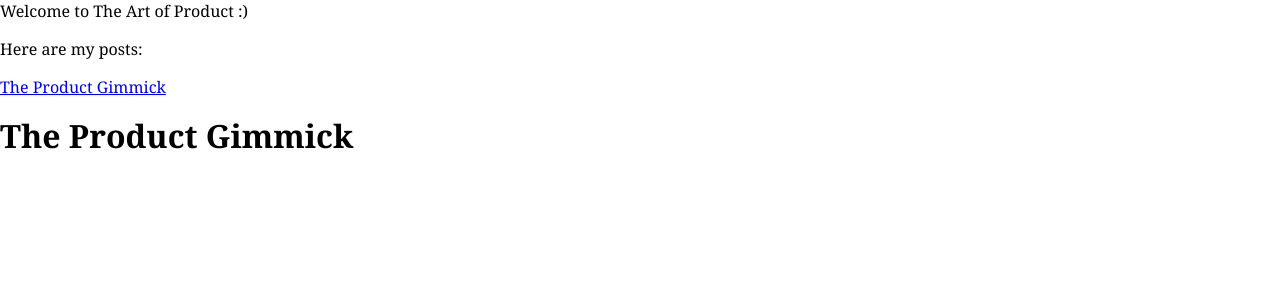
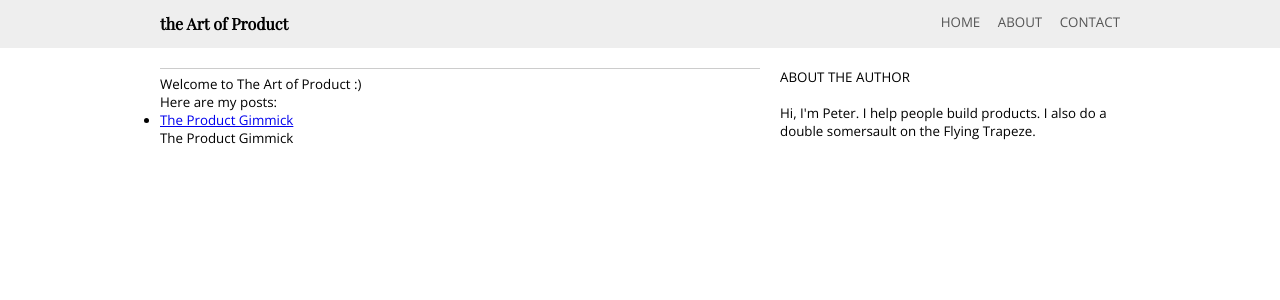
Before and after one commit to theartofproduct/theartofproduct.github.io, a Jekyll site: the page built from index.html, in a window 1280 px wide. Shown: the top 300 px of the page. Built offline with Jekyll 4.4.1, drawn with Linux system fonts in a browser that asks for light colours.

Commit message:
layout updates

```diff
--- a/_layouts/default.html
+++ b/_layouts/default.html
@@ -1,17 +1,42 @@
 <!DOCTYPE html>
 <html>
 <head>
-        <title>{% if page.title %}{{ page.title }} &mdash; {% endif %}The Art of Product</title>
+    <title>{% if page.title %}{{ page.title }} &mdash; {% endif %}the Art of Product</title>
+    <link href='http://fonts.googleapis.com/css?family=Playfair+Display|Open+Sans|Merriweather+Sans' rel='stylesheet' type='text/css'>
     <style type="text/css">
         * { margin: 0; padding: 0; }
         html, body { height: 100%; }
-            body {
-                font-family: Georgia, Arial, Sans-Serif;
-            }
-            p, div, h1, h2, h3, h4, h5, h6 { margin-bottom: 1em; }
+        body { font-family: 'Open Sans', sans-serif; font-size: 10pt; }
+        .cw { width:960px; margin: 0 auto; }
+        h1, h2, h3, h4, h5, h6 { font-weight: normal; font-size: 10pt; }
     </style>
 </head>
 <body>
+    <div style="background-color:#eee;">
+        <div class="cw" style="padding: 1em 0;overflow:hidden;">
+            <div style="float:right;">
+                <span style="margin-left:14px;color:#555;">HOME</span>
+                <span style="margin-left:14px;color:#555;">ABOUT</span>
+                <span style="margin-left:14px;color:#555;">CONTACT</span>
+            </div>
+            <div style="font-family:'Playfair Display';font-weight:bold;font-size:16px;float:left;">the Art of Product</div>
+
+        </div>
+    </div>
+    <div style="background-color:#eee;display:none;">
+        <div class="cw">splash</div>
+    </div>
+    <div class="cw" style="margin-top:20px;">
+        <div style="float:left;width:600px;">
+            <div style="border-top:1px solid #ccc;padding-top:6px;">
                 {{ content }}
+            </div>
+        </div>
+        <div style="margin-left:620px;">
+            <div>ABOUT THE AUTHOR</div>
+            <br/>
+            <div>Hi, I'm Peter. I help people build products. I also do a double somersault on the Flying Trapeze.</div>
+        </div>
+    </div>
 </body>
 </html>
```
Lines whose indentation alone changed are shown as unchanged.
